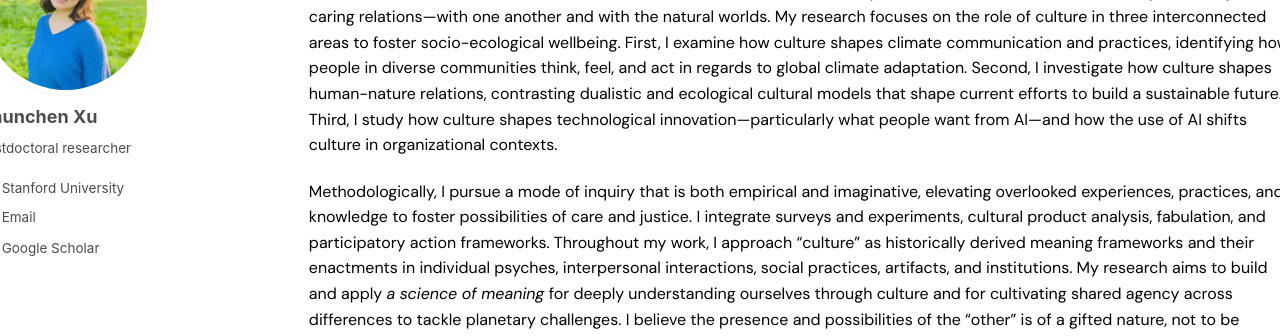
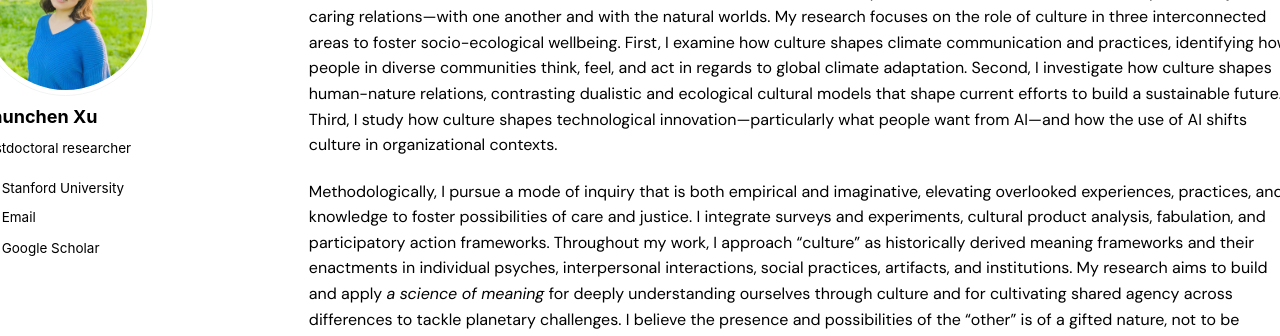
Before and after one commit to chunchenxu/chunchenxu.github.io, a Jekyll site: the page built from _pages/about.html, in a window 1280 px wide and 1400 px high. Shown: the part 196-532 px from the top of the window. Built offline with Jekyll 4.4.1, drawn with Linux system fonts in a browser that asks for light colours; some web fonts are replaced; a script that is not in the unit is left out.

Commit message:
Update main.scss

```diff
--- a/assets/css/main.scss
+++ b/assets/css/main.scss
@@ -42,6 +42,13 @@
     "vendor/font-awesome/brands"
 ;
 
+@import url('https://fonts.googleapis.com/css2?family=DM+Sans:wght@300;400;500;600;700&display=swap');
+
+body {
+    font-family: "DM Sans", -apple-system, BlinkMacSystemFont, "Segoe UI", Roboto, sans-serif;
+    color: #000000;
+}
+
 /* Move sidebar further left */
 .sidebar {
     margin-left: -40px !important; /* Negative margin moves it left */
```
